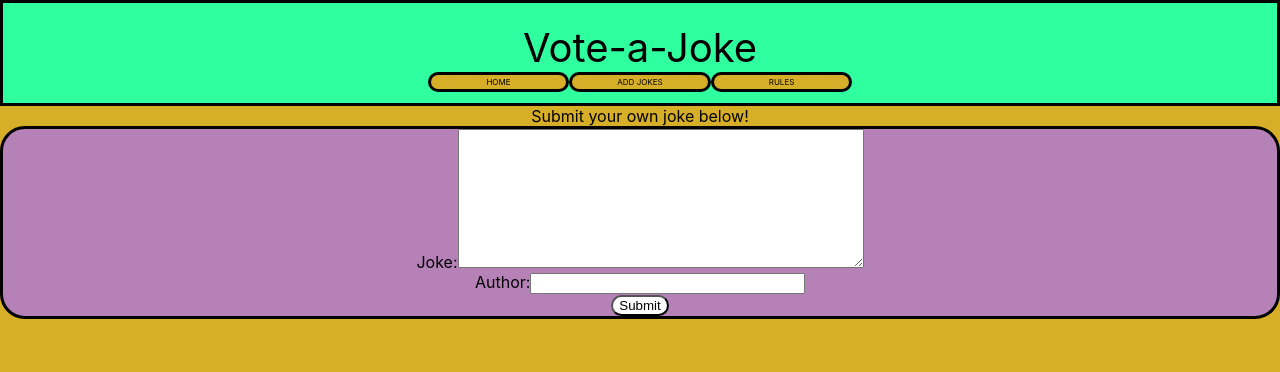
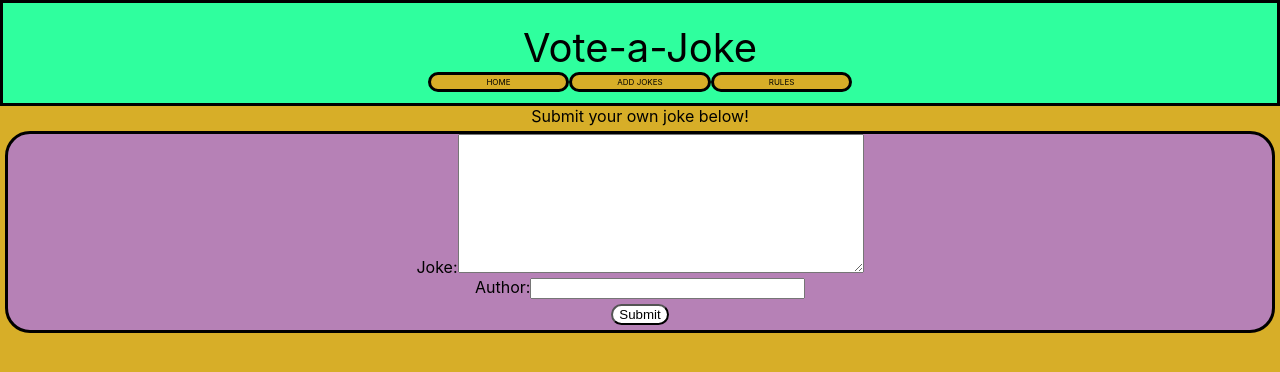
Before and after one commit to michaeljgrieshaber/Code-Jokes, a React (Create React App) app in the folder client/: page /Create in a window 1280 px wide. Shown: the top 372 px of the page. Built offline with nearby package versions, Linux system fonts and the light colour scheme; no server answers.

Commit message:
more margin

```diff
--- a/client/src/App.css
+++ b/client/src/App.css
@@ -92,6 +92,7 @@ body {
   background-color: rgb(182, 129, 182);
   border-style: solid;
   border-radius: 25px;
+  margin: 5px;
 }
 
 .jokeInput {
@@ -106,6 +107,7 @@ body {
 .button {
   border-radius: 25px;
   background-color: white;
+  margin: 5px;
 }
 
 .buttonPlus {
@@ -124,6 +126,8 @@ body {
   background-color: rgb(182, 129, 182);
   border-style: solid;
   border-radius: 25px;
+
+  margin: 5px;
 
   font-size: 22px;
 }
```
